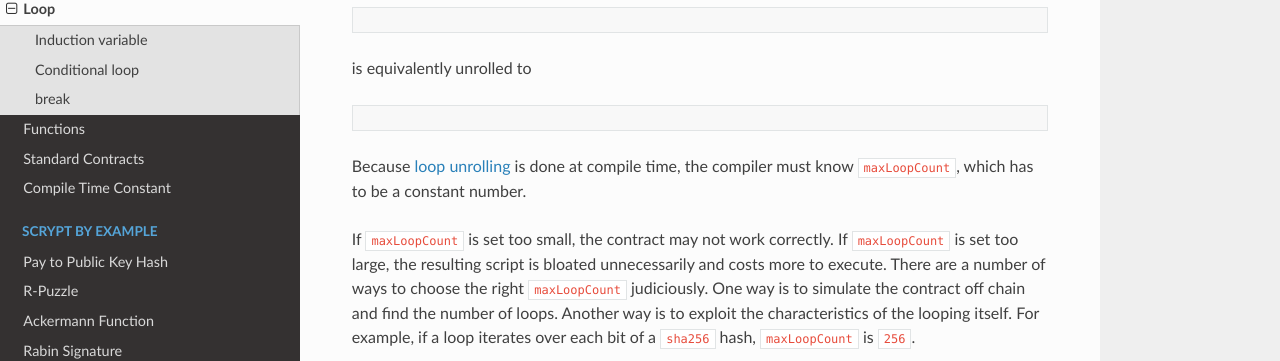
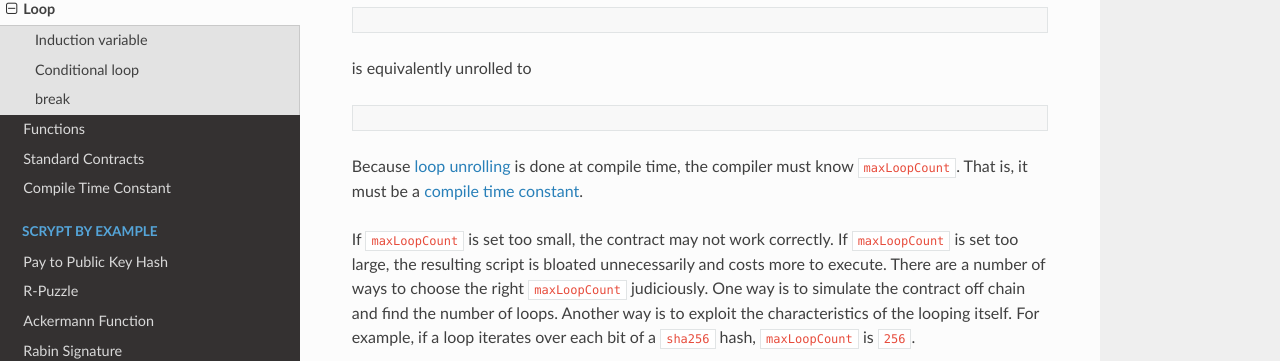
Before and after one commit to sCrypt-Inc/specification, a Sphinx documentation site: the page built from docs/loop.rst, in a window 1280 px wide and 1182 px high. Shown: the part 276-637 px from the top of the window. Built offline with Sphinx 7.4.7 and the Read the Docs theme 2.0.0, drawn with Linux system fonts in a browser that asks for light colours.

Commit message:
loopcount must be CTC, not only literal number

```diff
--- a/docs/loop.rst
+++ b/docs/loop.rst
@@ -33,7 +33,7 @@ is equivalently unrolled to
     x = x * 2;
 
 
-Because `loop unrolling <https://en.wikipedia.org/wiki/Loop_unrolling>`_ is done at compile time, the compiler must know ``maxLoopCount``, which has to be a constant number.
+Because `loop unrolling <https://en.wikipedia.org/wiki/Loop_unrolling>`_ is done at compile time, the compiler must know ``maxLoopCount``. That is, it must be a :ref:`compile time constant<ctc-label>`.
 
 
 If ``maxLoopCount`` is set too small, the contract may not work correctly. If ``maxLoopCount`` is set too large, the resulting script is bloated unnecessarily and costs more to execute.
```
